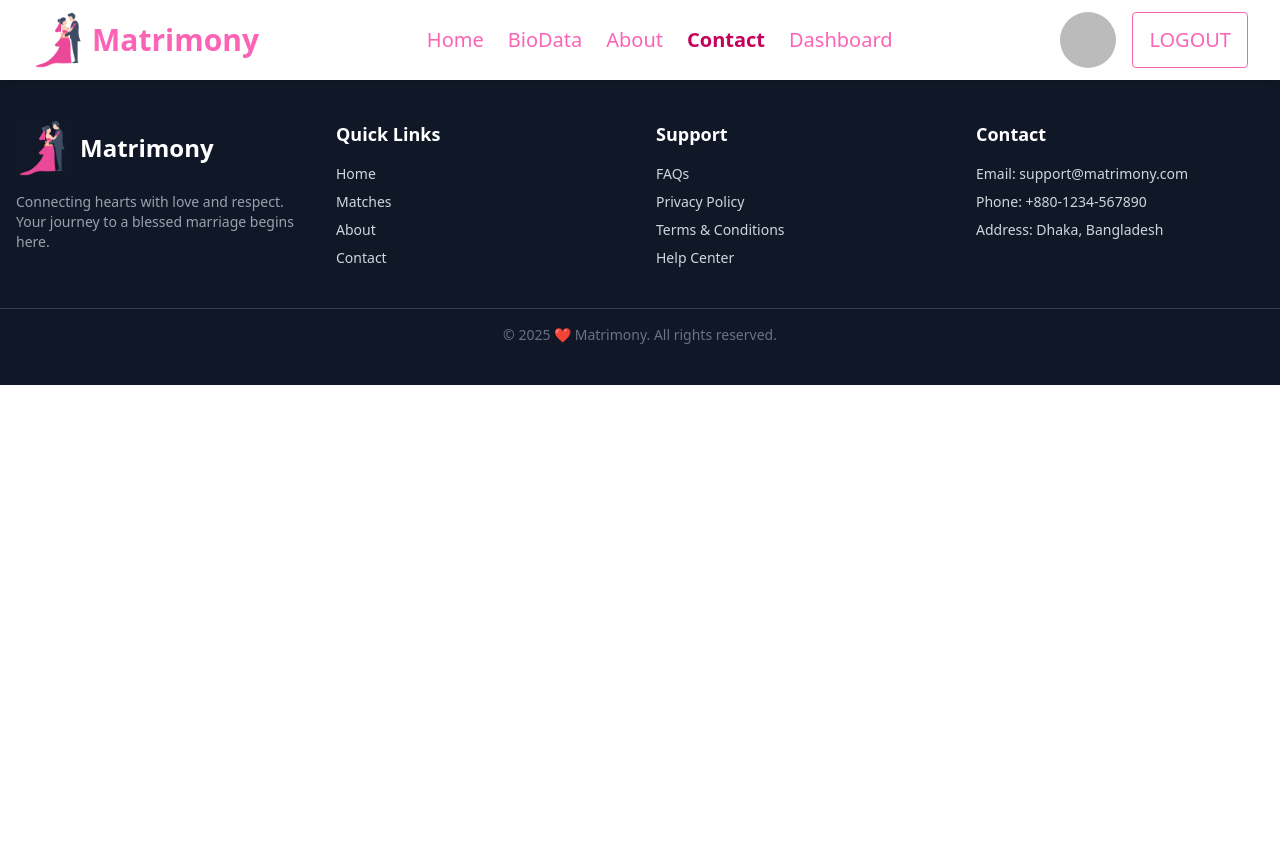
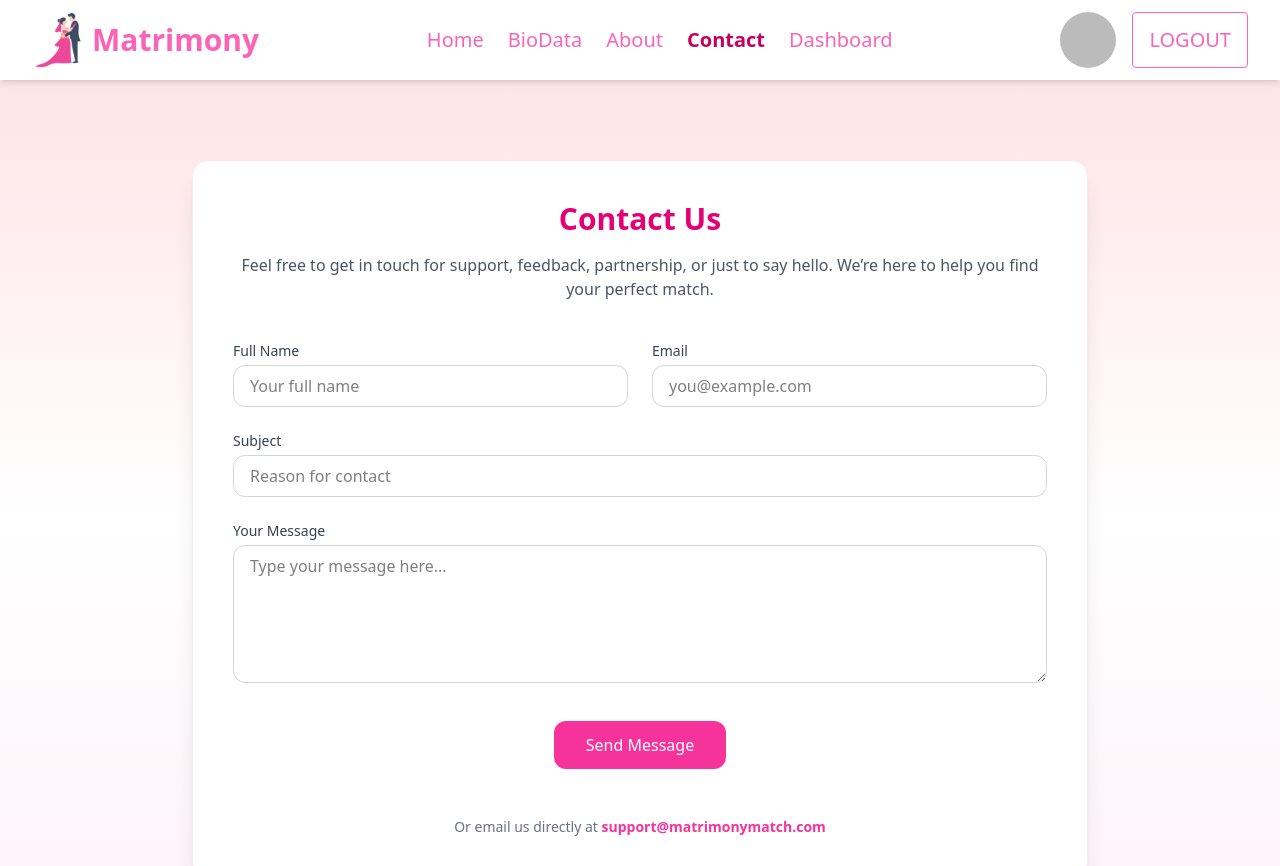
Before and after one commit to jobayer58/Matrimony-platform, a React (Vite) app: page /contact in a window 1280 px wide. Shown: the top 866 px of the page. Before the commit the page ends 800 px from the top, so only its background shows below. Built offline with nearby package versions, Linux system fonts and the light colour scheme; no server answers; sample sign-in values are in the browser's storage.

Commit message:
added contact page design

```diff
--- a/src/Pages/Contact/Contact.jsx
+++ b/src/Pages/Contact/Contact.jsx
@@ -1,11 +1,71 @@
-import React from 'react';
-
 const Contact = () => {
     return (
-        <div>
+      <div className="bg-gradient-to-b from-rose-100 via-white to-pink-50 py-20 px-6">
+        <div className="max-w-4xl mx-auto bg-white p-10 rounded-2xl shadow-xl border border-pink-100">
+          <h2 className="text-3xl font-bold text-pink-600 text-center mb-4">Contact Us</h2>
+          <p className="text-center text-gray-600 mb-10">
+            Feel free to get in touch for support, feedback, partnership, or just to say hello.
+            We’re here to help you find your perfect match.
+          </p>
 
+          <form className="space-y-6">
+            <div className="grid md:grid-cols-2 gap-6">
+              <div>
+                <label className="block text-sm font-medium text-gray-700 mb-1">Full Name</label>
+                <input
+                  type="text"
+                  placeholder="Your full name"
+                  className="w-full px-4 py-2 border border-gray-300 rounded-xl focus:ring-2 focus:ring-pink-300"
+                  required
+                />
+              </div>
+              <div>
+                <label className="block text-sm font-medium text-gray-700 mb-1">Email</label>
+                <input
+                  type="email"
+                  placeholder="you@example.com"
+                  className="w-full px-4 py-2 border border-gray-300 rounded-xl focus:ring-2 focus:ring-pink-300"
+                  required
+                />
+              </div>
+            </div>
+
+            <div>
+              <label className="block text-sm font-medium text-gray-700 mb-1">Subject</label>
+              <input
+                type="text"
+                placeholder="Reason for contact"
+                className="w-full px-4 py-2 border border-gray-300 rounded-xl focus:ring-2 focus:ring-pink-300"
+                required
+              />
+            </div>
+
+            <div>
+              <label className="block text-sm font-medium text-gray-700 mb-1">Your Message</label>
+              <textarea
+                rows="5"
+                placeholder="Type your message here..."
+                className="w-full px-4 py-2 border border-gray-300 rounded-xl focus:ring-2 focus:ring-pink-300"
+                required
+              ></textarea>
+            </div>
+
+            <div className="text-center mt-8">
+              <button
+                type="submit"
+                className="bg-pink-500 text-white px-8 py-3 rounded-xl hover:bg-pink-600 transition"
+              >
+                Send Message
+              </button>
+            </div>
+          </form>
+
+          <div className="mt-12 text-center text-sm text-gray-500">
+            Or email us directly at <span className="text-pink-500 font-semibold">support@matrimonymatch.com</span>
+          </div>
         </div>
+      </div>
     );
-};
+  };
 
-export default Contact;
+  export default Contact;
--- a/src/Pages/DashboardPage/DashboardAdmin/AllUser.jsx
+++ b/src/Pages/DashboardPage/DashboardAdmin/AllUser.jsx
@@ -15,11 +15,11 @@ const AllUser = () => {
         }
     })
 
-    const handleMakeAdmin = user =>{
+    const handleMakeAdmin = user => {
         axiosSecure.patch(`/users/admin/${user._id}`)
-        .then(res =>{
+            .then(res => {
                 console.log(res.data)
-            if(res.data.modifiedCount > 0){
+                if (res.data.modifiedCount > 0) {
                     refetch();
                     Swal.fire({
                         position: "top-end",
--- a/src/Pages/Matches/MatchesDetails.jsx
+++ b/src/Pages/Matches/MatchesDetails.jsx
@@ -1,6 +1,6 @@
 import React, { useEffect, useState } from 'react';
 import useAuth from '../../Hooks/UseAuth';
-import { useLoaderData, useNavigate } from 'react-router';
+import { Link, useLoaderData, useNavigate } from 'react-router';
 import SimilarMatchesCard from './SimilarMatchesCard';
 import PinkLoader from '../Shared/PinkLoader';
 import { toast, ToastContainer, Zoom } from 'react-toastify';
@@ -142,11 +142,13 @@ const MatchesDetails = () => {
                                         Add to Favorites
                                     </button>
                                 }
+                                <Link to='/requestContact'>
                                     <button
                                         className="bg-indigo-500 hover:bg-indigo-600 text-white px-5 py-2 rounded-md shadow transition"
                                     >
                                         Request Contact Info
                                     </button>
+                                </Link>
                             </div>
                         </div>
                     </div>
--- a/src/main.jsx
+++ b/src/main.jsx
@@ -48,6 +48,10 @@ const router = createBrowserRouter([
         path: '/matches/:id',
         element: <PrivateRoute><MatchesDetails></MatchesDetails></PrivateRoute>,
         loader: ({ params }) => fetch(`http://localhost:5000/matchesBio/${params.id}`)
+      },
+      {
+        path: '/requestContact',
+        element: <p>contact</p>
       },
       {
         path: '/about',
```
Lines whose indentation alone changed are shown as unchanged.
